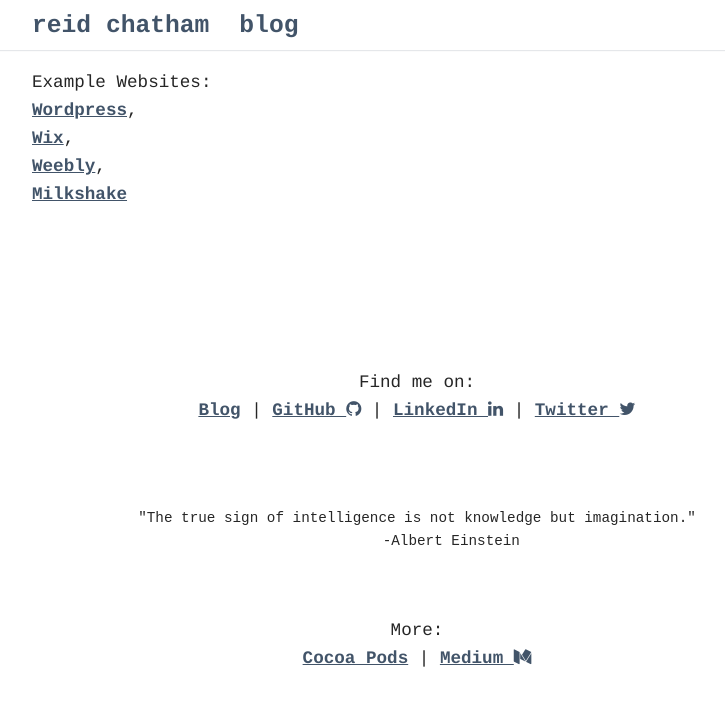
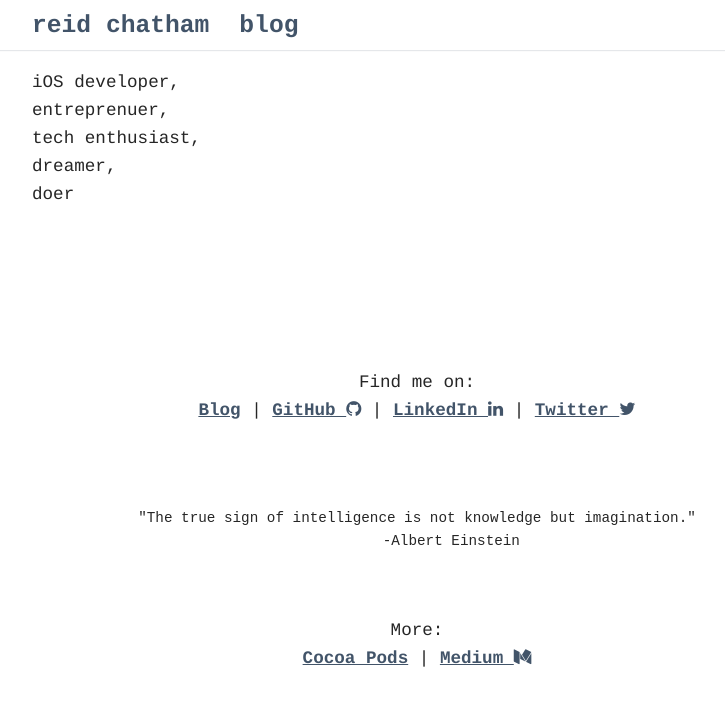
Before and after one commit to rchatham/reidchatham.github.io, a Jekyll site: the page built from index.html, in a window 1280 px wide. Shown: the top 706 px of the page, without its empty margins (223-948 px from the left). Built offline with Jekyll 4.4.1, drawn with Linux system fonts in a browser that asks for light colours.

Commit message:
Update index.html

```diff
--- a/index.html
+++ b/index.html
@@ -2,12 +2,17 @@
 layout: default
 ---
  <p>
-	 Example Websites:<br>
+	iOS developer,<br>
+	entreprenuer,<br>
+	tech enthusiast,<br>
+	dreamer,<br>
+	doer<br>
+<!-- 	Example Websites:<br> -->
 <!-- 	<a href="https://reidchatham.squarespace.com">Squarespace Site</a>,<br> -->
-	<a href="https://reidchatham.wordpress.com">Wordpress</a>,<br>
-	<a href="https://reidchatham.wix.com/reidchatham">Wix</a>,<br>
-	<a href="https://reidchatham.square.site">Weebly</a>,<br>
-        <a href="https://msha.ke/reidamandweep/">Milkshake</a><br>
+<!-- 	<a href="https://reidchatham.wordpress.com">Wordpress</a>,<br> -->
+<!-- 	<a href="https://reidchatham.wix.com/reidchatham">Wix</a>,<br> -->
+<!-- 	<a href="https://reidchatham.square.site">Weebly</a>,<br> -->
+<!--         <a href="https://msha.ke/reidamandweep/">Milkshake</a><br> -->
  </p>
 <br><br><br>
 
```
